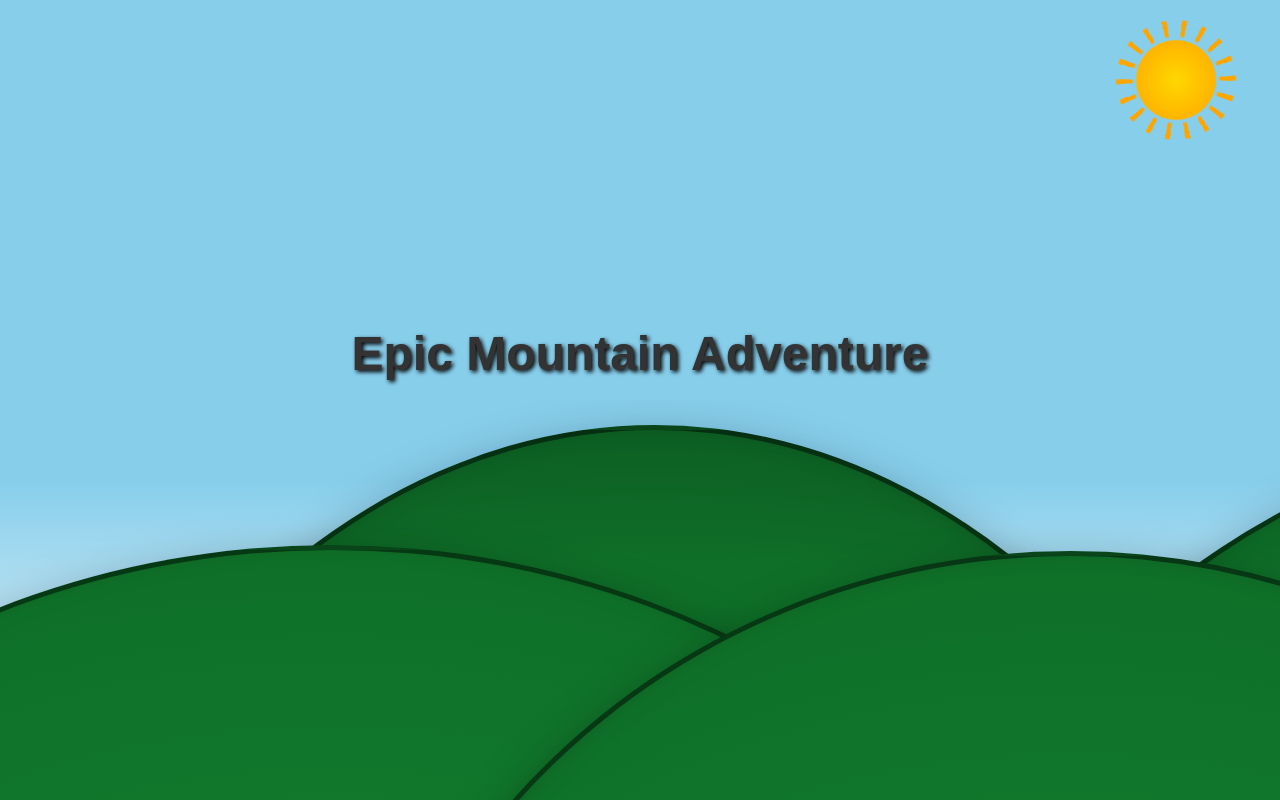
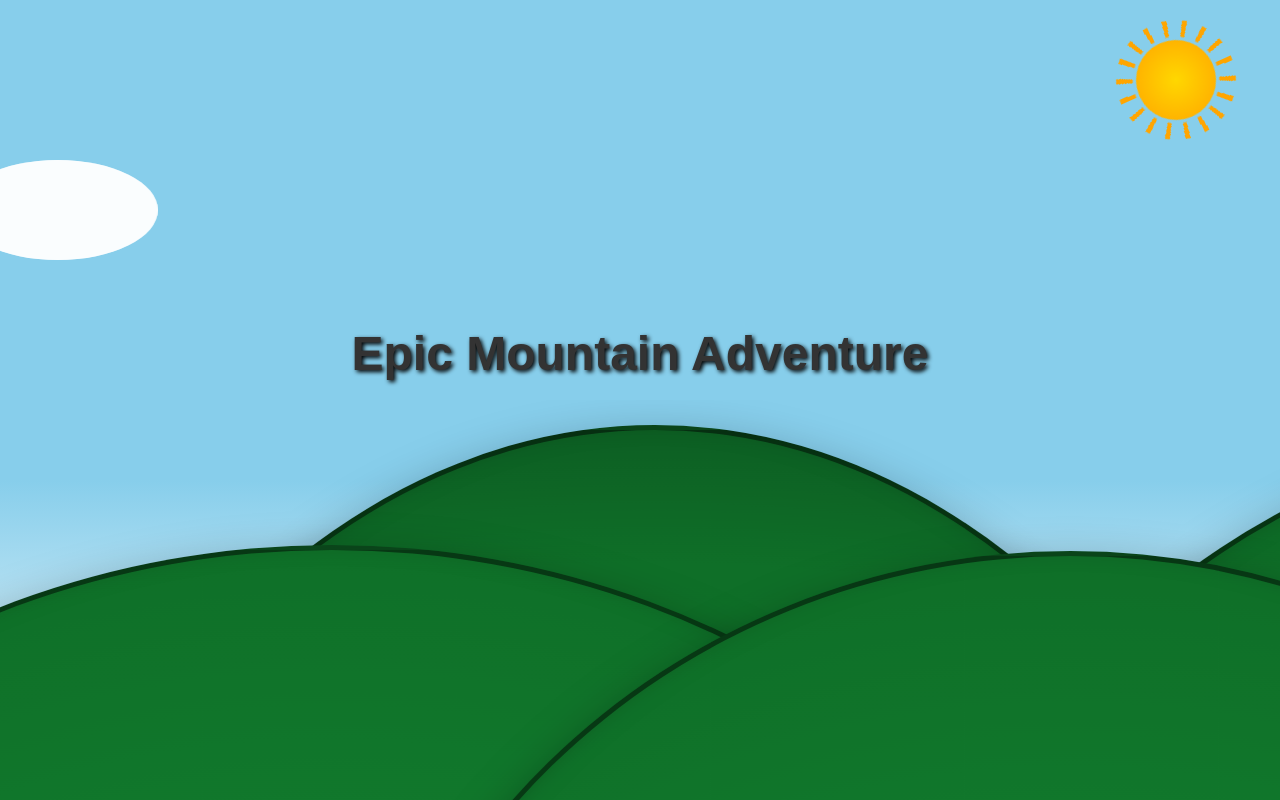
Before and after one commit to pushiscool/tsaecogame2025, a React (Create React App) app: page / in a window 1280 px wide. Built offline with nearby package versions, Linux system fonts and the light colour scheme.

Commit message:
Update HomeScreen.js

```diff
--- a/src/components/HomeScreen.js
+++ b/src/components/HomeScreen.js
@@ -30,6 +30,8 @@ export default function HomeScreen() {
     <div id="homescreen">
       <h1 className="game-title">Epic Mountain Adventure</h1>
     <button onClick={startGame} className="start-button">Start Game</button>
+    <div className="cloud" />
+<div className="cloud" />
     <div className="mountain-container">
         {mountains.map((m, i) => {
           const style = {
```
